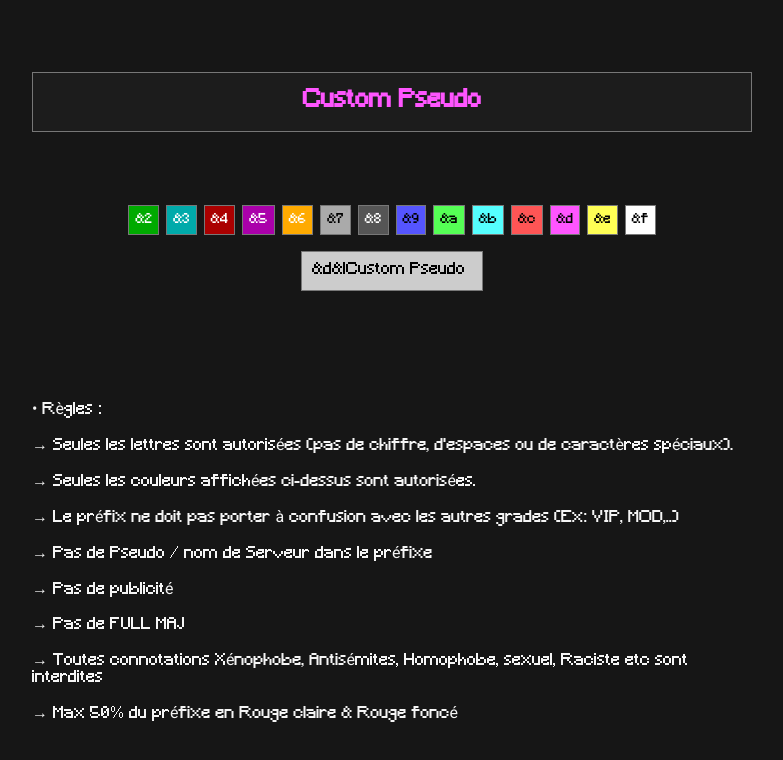
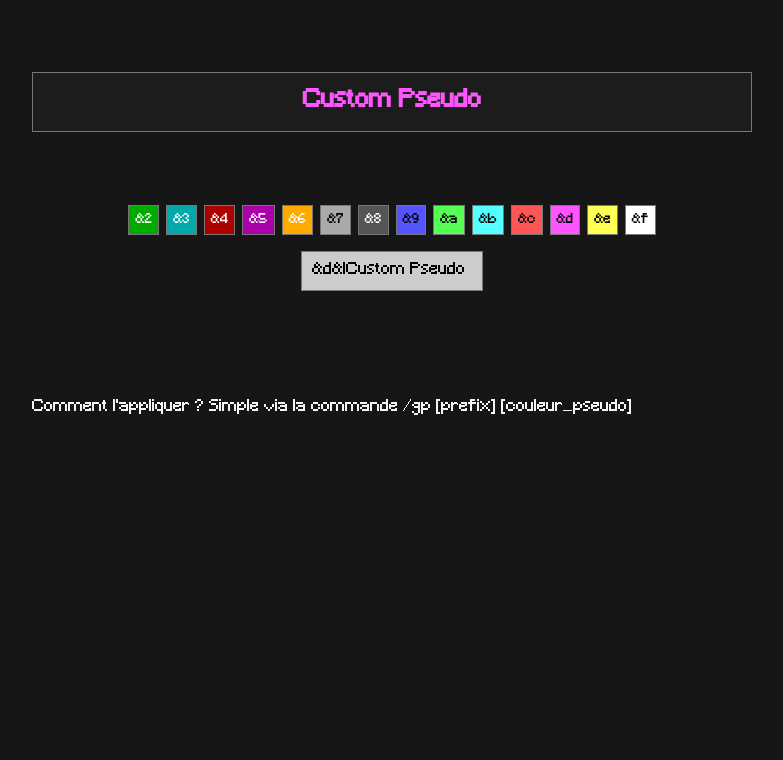
Before and after one commit to DeryCube/DeryCube.github.io, a plain HTML site: page GradePerso/index.html in a window 1280 px wide. Shown: the whole page, without its empty margins (248-1031 px from the left). Drawn offline with nearby package versions, Linux system fonts and the light colour scheme.

Commit message:
Update index.html

```diff
--- a/GradePerso/index.html
+++ b/GradePerso/index.html
@@ -34,15 +34,7 @@
                 maxlength="30">&d&lCustom Pseudo</textarea>
         </div>
         <div class="regles">
-            <p>• Règles :</p>
-            <p> → Seules les lettres sont autorisées (pas de chiffre, d'espaces ou de caractères spéciaux).</p>
-            <p> → Seules les couleurs affichées ci-dessus sont autorisées.</p>
-            <p> → Le préfix ne doit pas porter à confusion avec les autres grades (Ex: VIP, MOD,..)</p>
-            <p> → Pas de Pseudo / nom de Serveur dans le préfixe</p>
-            <p> → Pas de publicité</p>
-            <p> → Pas de FULL MAJ</p>
-            <p> → Toutes connotations Xénophobe, Antisémites, Homophobe, sexuel, Raciste etc sont interdites</p>
-            <p> → Max 50% du préfixe en Rouge claire & Rouge foncé</p>
+            <p>Comment l'appliquer ? Simple via la commande /gp [prefix] [couleur_pseudo]</p>
         </div>
     </div>
 </body>
```
